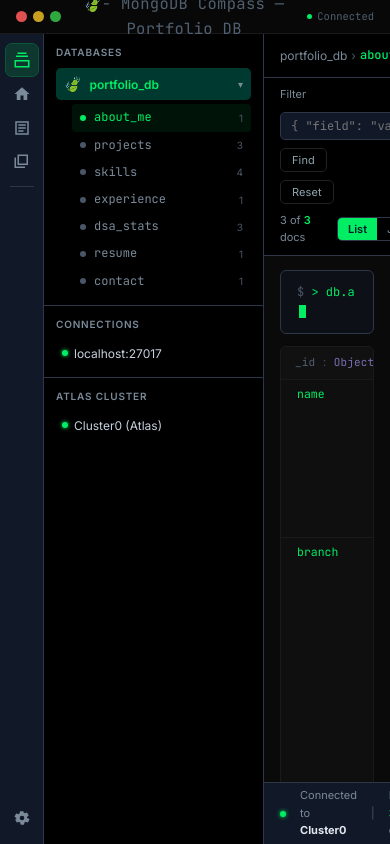
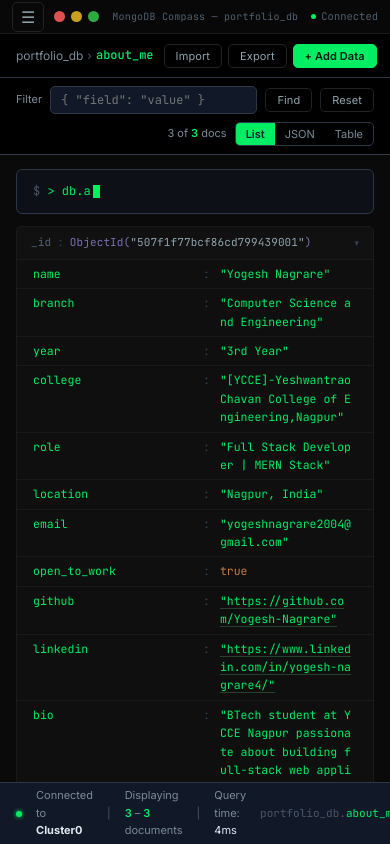
Before and after one commit to Yogesh-Nagrare/Y-Portfolio, a React (Vite) app: page / in a window 390 px wide. Built offline with nearby package versions, Linux system fonts and the light colour scheme.

Commit message:
add portfolio8

```diff
--- a/src/App.jsx
+++ b/src/App.jsx
@@ -1,15 +1,21 @@
 import { useState } from "react";
 import "./styles/global.css";
-import LeftNav        from "./components/LeftNav";
-import Sidebar        from "./components/Sidebar";
-import MainView       from "./components/MainView";
-import Toast          from "./components/Toast";
-import { useToast }   from "./hooks/usePortfolio";
+import LeftNav      from "./components/LeftNav";
+import Sidebar      from "./components/Sidebar";
+import MainView     from "./components/MainView";
+import Toast        from "./components/Toast";
+import { useToast } from "./hooks/usePortfolio";
 
 export default function App() {
   const [activeNav,        setActiveNav]        = useState("collections");
   const [activeCollection, setActiveCollection] = useState("about_me");
+  const [sidebarOpen,      setSidebarOpen]      = useState(false);
   const { toasts, show } = useToast();
+
+  const handleCollectionChange = (col) => {
+    setActiveCollection(col);
+    setSidebarOpen(false);
+  };
 
   return (
     <div style={{
@@ -23,26 +29,32 @@
       <div style={{
         background: "var(--bg3)",
         borderBottom: "1px solid var(--border)",
-        padding: "0 16px",
-        height: 34,
+        padding: "0 12px",
+        height: "var(--titlebar-height)",
         display: "flex",
         alignItems: "center",
-        gap: 12,
+        gap: 10,
         flexShrink: 0,
+        zIndex: 60,
       }}>
-        {/* macOS traffic lights */}
-        <div style={{ display: "flex", gap: 6, alignItems: "center" }}>
+        {/* Hamburger — mobile only */}
+        <button
+          className="mobile-menu-btn"
+          onClick={() => setSidebarOpen(o => !o)}
+          aria-label="Toggle menu"
+        >
+          {sidebarOpen ? "✕" : "☰"}
+        </button>
+
+        {/* Traffic lights — hidden on mobile via inline media */}
+        <div style={{ display: "flex", gap: 6, alignItems: "center" }}
+          className="traffic-lights">
           {[
-            { color: "#e05050", hover: "#f06060" },
-            { color: "#c8a020", hover: "#d8b030" },
-            { color: "#30a840", hover: "#40b850" },
-          ].map((dot, i) => (
-            <div
-              key={i}
-              style={{
+            "#e05050", "#c8a020", "#30a840",
+          ].map((color, i) => (
+            <div key={i} style={{
               width: 11, height: 11, borderRadius: "50%",
-                background: dot.color,
-                cursor: "pointer",
+              background: color, cursor: "pointer",
               transition: "filter 0.15s",
             }}
               onMouseEnter={e => e.currentTarget.style.filter = "brightness(1.2)"}
@@ -52,42 +64,63 @@
         </div>
 
         {/* Title */}
-        <div style={{
+        <div className="titlebar-text" style={{
           flex: 1, textAlign: "center",
-          fontSize: 15.5,
+          fontSize: 11.5,
           color: "var(--text3)",
           fontFamily: "var(--mono)",
           letterSpacing: "0.02em",
           userSelect: "none",
+          overflow: "hidden",
+          textOverflow: "ellipsis",
+          whiteSpace: "nowrap",
         }}>
-          <span style={{ fontSize: 14 }}>🍃</span>
-          - MongoDB Compass — Portfolio_DB
+          MongoDB Compass — portfolio_db
         </div>
 
-        {/* Connection indicator */}
+        {/* Connection dot */}
         <div style={{
           display: "flex", alignItems: "center", gap: 5,
           fontSize: 10.5, color: "var(--text3)",
           fontFamily: "var(--mono)",
+          flexShrink: 0,
         }}>
           <div style={{
             width: 5, height: 5, borderRadius: "50%",
             background: "var(--green)",
           }} />
+          <span style={{ display: "var(--connected-text-display, inline)" }}>
             Connected
+          </span>
         </div>
       </div>
 
       {/* ── Body ── */}
-      <div style={{ display: "flex", flex: 1, overflow: "hidden", width: "100%" }}>
-        <LeftNav
-          active={activeNav}
-          setActive={setActiveNav}
+      <div style={{ display: "flex", flex: 1, overflow: "hidden", width: "100%", position: "relative" }}>
+
+        {/* Mobile overlay */}
+        {sidebarOpen && (
+          <div
+            className="sidebar-overlay"
+            onClick={() => setSidebarOpen(false)}
+            style={{ display: "block" }}
           />
+        )}
+
+        {/* Left icon nav — hidden on mobile via CSS class */}
+        <div className="leftnav-desktop">
+          <LeftNav active={activeNav} setActive={setActiveNav} />
+        </div>
+
+        {/* Sidebar — becomes drawer on mobile */}
+        <div className={`sidebar-drawer ${sidebarOpen ? "open" : ""}`}>
           <Sidebar
             activeCollection={activeCollection}
-          setActiveCollection={setActiveCollection}
+            setActiveCollection={handleCollectionChange}
           />
+        </div>
+
+        {/* Main content */}
         <MainView
           collection={activeCollection}
           onAction={(msg, type) => show(msg, type || "success")}
--- a/src/components/Sidebar.jsx
+++ b/src/components/Sidebar.jsx
@@ -5,10 +5,16 @@
   const [dbExpanded, setDbExpanded] = useState(true);
 
   return (
-    <div style={{
-      width: 220, background: "black", borderRight: "1px solid #2d3748",
-      display: "flex", flexDirection: "column", flexShrink: 0, overflow: "hidden",
-    }}>
+<div style={{
+  width: 220,
+  background: "var(--bg2)",
+  borderRight: "1px solid var(--border)",
+  display: "flex",
+  flexDirection: "column",
+  flexShrink: 0,
+  overflow: "hidden",
+  transition: "width 0.25s ease",
+}}>
       {/* Header */}
       <div style={{ padding: "10px 12px", borderBottom: "1px solid #2d3748" }}>
         <div style={{ fontSize: 10, fontWeight: 600, color: "#7a8a99", textTransform: "uppercase", letterSpacing: ".8px", marginBottom: 8 }}>
--- a/src/styles/global.css
+++ b/src/styles/global.css
@@ -11,7 +11,6 @@
   --border2:   #222222;
   --border3:   #2a2a2a;
 
-  /* everything else stays the same */
   --text:      #d4dde4;
   --text2:     #8fa3ad;
   --text3:     #506070;
@@ -39,8 +38,16 @@
 
   --radius:    5px;
   --radius-lg: 8px;
+
+  --sidebar-width:  220px;
+  --leftnav-width:  44px;
+  --titlebar-height: 34px;
+  --topbar-height:   44px;
+  --filterbar-height: 46px;
+  --statusbar-height: 30px;
 }
 
+/* ── RESET ── */
 *, *::before, *::after { margin: 0; padding: 0; box-sizing: border-box; }
 html { font-size: 13px; }
 
@@ -59,23 +66,24 @@
 button { cursor: pointer; font-family: var(--sans); }
 input, textarea { font-family: var(--mono); caret-color: var(--green); }
 
-/* ── Scrollbar ── */
+/* ── SCROLLBAR ── */
 ::-webkit-scrollbar       { width: 5px; height: 5px; }
 ::-webkit-scrollbar-track { background: var(--bg); }
 ::-webkit-scrollbar-thumb { background: var(--border2); border-radius: 3px; }
 ::-webkit-scrollbar-thumb:hover { background: var(--border3); }
 
-/* ── Animations ── */
+/* ── ANIMATIONS ── */
 @keyframes fadeIn  { from { opacity: 0; transform: translateY(6px); } to { opacity: 1; transform: translateY(0); } }
 @keyframes pulse   { 0%,100% { opacity: 1; } 50% { opacity: 0.3; } }
 @keyframes blink   { 0%,100% { opacity: 1; } 50% { opacity: 0; } }
 @keyframes slideIn { from { opacity: 0; transform: translateX(-6px); } to { opacity: 1; transform: translateX(0); } }
+@keyframes slideDown { from { opacity: 0; transform: translateY(-8px); } to { opacity: 1; transform: translateY(0); } }
 
-.fade-in  { animation: fadeIn  0.25s ease both; }
-.slide-in { animation: slideIn 0.2s ease both; }
-.mono     { font-family: var(--mono); }
+.fade-in   { animation: fadeIn   0.25s ease both; }
+.slide-in  { animation: slideIn  0.2s  ease both; }
+.mono      { font-family: var(--mono); }
 
-/* ── Buttons ── */
+/* ── BUTTONS ── */
 .mg-btn {
   font-size: 11px;
   padding: 4px 11px;
@@ -92,7 +100,6 @@
   border-color: var(--border3);
   color: var(--text);
 }
-
 .mg-btn-green {
   background: var(--green);
   border-color: var(--green);
@@ -104,7 +111,6 @@
   background: var(--green2);
   border-color: var(--green2);
 }
-
 .mg-btn-outline-green {
   border-color: rgba(0,237,100,0.25);
   color: var(--green);
@@ -115,7 +121,7 @@
   border-color: rgba(0,237,100,0.45);
 }
 
-/* ── Document card ── */
+/* ── DOCUMENT CARD ── */
 .doc-card {
   background: var(--bg2);
   border: 1px solid var(--border);
@@ -129,7 +135,7 @@
   box-shadow: 0 2px 12px rgba(0,0,0,0.35);
 }
 
-/* ── Syntax color classes ── */
+/* ── SYNTAX COLORS ── */
 .fk   { color: var(--syn-key);  }
 .fv-s { color: var(--syn-str);  }
 .fv-n { color: var(--syn-num);  }
@@ -138,7 +144,7 @@
 .fv-o { color: var(--syn-null); }
 .fsep { color: var(--text4);    }
 
-/* ── Status badges ── */
+/* ── STATUS BADGES ── */
 .collection-badge {
   display: inline-flex;
   align-items: center;
@@ -164,3 +170,136 @@
   color: var(--syn-key);
   border: 1px solid rgba(110,180,200,0.2);
 }
+
+/* ── MOBILE OVERLAY ── */
+.sidebar-overlay {
+  display: none;
+  position: fixed;
+  inset: 0;
+  background: rgba(0,0,0,0.7);
+  z-index: 40;
+  animation: fadeIn 0.2s ease both;
+}
+
+/* ── MOBILE HAMBURGER ── */
+.mobile-menu-btn {
+  display: none;
+  background: transparent;
+  border: 1px solid var(--border2);
+  border-radius: var(--radius);
+  color: var(--text2);
+  padding: 4px 8px;
+  font-size: 16px;
+  cursor: pointer;
+  transition: all 0.15s;
+}
+.mobile-menu-btn:hover {
+  background: var(--bg4);
+  color: var(--green);
+}
+
+/* ── RESPONSIVE BREAKPOINTS ── */
+
+/* Tablet — hide sidebar text, show icons only */
+@media (max-width: 900px) {
+  :root {
+    --sidebar-width: 180px;
+  }
+}
+
+/* Mobile */
+@media (max-width: 640px) {
+  body { overflow: hidden; }
+
+  :root {
+    --leftnav-width: 0px;
+    --sidebar-width: 240px;
+  }
+
+  /* Hide left icon nav completely on mobile */
+  .leftnav-desktop {
+    display: none !important;
+  }
+
+  /* Sidebar becomes a drawer */
+  .sidebar-drawer {
+    position: fixed !important;
+    left: 0;
+    top: var(--titlebar-height);
+    height: calc(100vh - var(--titlebar-height));
+    z-index: 50;
+    transform: translateX(-100%);
+    transition: transform 0.25s ease;
+    width: var(--sidebar-width) !important;
+  }
+  .sidebar-drawer.open {
+    transform: translateX(0);
+  }
+
+  .sidebar-overlay {
+    display: block;
+  }
+
+  .mobile-menu-btn {
+    display: flex;
+    align-items: center;
+    justify-content: center;
+  }
+
+  /* Topbar adjustments */
+  .topbar-breadcrumb {
+    font-size: 11px !important;
+  }
+  .topbar-actions {
+    gap: 4px !important;
+  }
+  .topbar-actions .mg-btn {
+    font-size: 10px !important;
+    padding: 3px 7px !important;
+  }
+
+  /* FilterBar */
+  .filterbar-wrap {
+    flex-wrap: wrap !important;
+    gap: 6px !important;
+  }
+  .filterbar-right {
+    width: 100% !important;
+    justify-content: space-between !important;
+  }
+
+  /* Doc fields — shrink key column */
+  .field-row {
+    padding: 5px 10px !important;
+  }
+  .field-key {
+    min-width: 110px !important;
+    font-size: 11px !important;
+  }
+  .field-val {
+    font-size: 11px !important;
+  }
+
+  /* Contact grid — single column */
+  .contact-grid {
+    grid-template-columns: 1fr !important;
+  }
+
+  /* Stats grid — 2 columns */
+  .stats-grid-3 {
+    grid-template-columns: repeat(2, 1fr) !important;
+  }
+
+  /* Title bar text */
+  .titlebar-text {
+    font-size: 10px !important;
+  }
+}
+
+/* Very small screens */
+@media (max-width: 380px) {
+  :root {
+    --sidebar-width: 200px;
+  }
+  html { font-size: 12px; }
+}
```
Also changed, not shown: src/components/ContactCollection.jsx (+154 -103 lines). Lines whose indentation alone changed are shown as unchanged.
